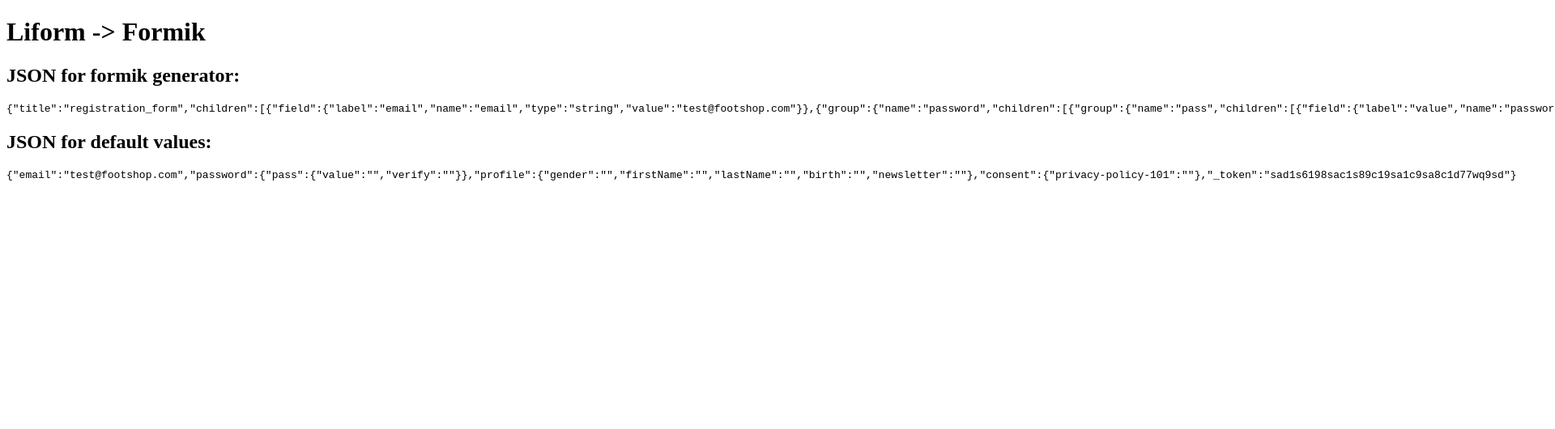
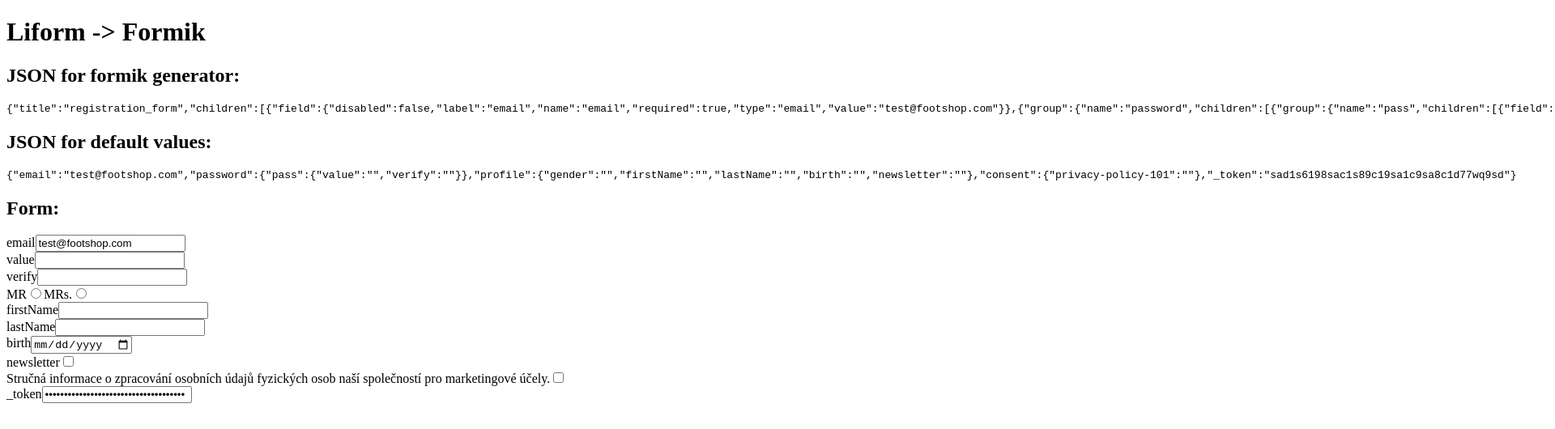
Before and after one commit to Rootre/liform-formik-transformator, a Next.js app: page / in a window 1280 px wide. Shown: the top 530 px of the page at 81% size, 1920 px wide, since content can reach past the window. Built offline with nearby package versions, Linux system fonts and the light colour scheme.

Commit message:
working mini-generator

```diff
--- /dev/null
+++ b/components/FormikChild/index.jsx
@@ -0,0 +1,18 @@
+import React from 'react';
+
+import FormikGroup from 'Components/FormikGroup';
+import FormikField from 'Components/FormikField';
+
+function FormikChild({child}) {
+    if (!child.group && !child.field) {
+        console.warn('Failed to render FormikChild component', child);
+
+        return null;
+    }
+
+    return child.group
+        ? <FormikGroup group={child.group}/>
+        : <FormikField field={child.field}/>
+}
+
+export default FormikChild;
--- /dev/null
+++ b/components/FormikField/index.jsx
@@ -0,0 +1,16 @@
+import React from 'react';
+import {ErrorMessage, Field} from 'formik';
+
+import FormikRadio from 'Components/FormikRadio';
+
+function FormikField({field: {disabled, label, name, radio_titles, radio_values, required, type}}) {
+    return type === 'radio' ? <FormikRadio name={name} labels={radio_titles} values={radio_values}/> : (
+        <div>
+            {label && <label htmlFor={name}>{label}</label>}
+            <Field id={name} name={name} type={type} required={required} disabled={disabled}/>
+            <ErrorMessage name={name}/>
+        </div>
+    );
+}
+
+export default FormikField;
--- /dev/null
+++ b/components/FormikGenerator/index.jsx
@@ -0,0 +1,21 @@
+import React from 'react';
+import {Formik, Form} from 'formik';
+import FormikChild from "../FormikChild";
+
+function FormikGenerator({defaultValues, structure}) {
+
+    return (
+        <Formik initialValues={defaultValues}>
+            {props => {
+                console.log(props);
+                return (
+                    <Form>
+                        {structure.children.map((child, i) => <FormikChild key={i} child={child}/>)}
+                    </Form>
+                )
+            }}
+        </Formik>
+    )
+}
+
+export default FormikGenerator;
--- /dev/null
+++ b/components/FormikGroup/index.jsx
@@ -0,0 +1,13 @@
+import React from 'react';
+import FormikChild from "../FormikChild";
+
+function FormikGroup({group: {children}}) {
+
+    return (
+        <div>
+            {children.map((child, i) => <FormikChild key={i} child={child}/>)}
+        </div>
+    )
+}
+
+export default FormikGroup;
--- /dev/null
+++ b/components/FormikRadio/index.jsx
@@ -0,0 +1,17 @@
+import React from 'react';
+import {Field} from 'formik';
+
+function FormikRadio({name, labels, values}) {
+    return (
+        <div>
+            {values.map((value, i) => (
+                <span key={i}>
+                    {labels[i] && <label htmlFor={`${name}.${value}`}>{labels[i]}</label>}
+                    <Field id={`${name}.${value}`} name={name} type={'radio'}/>
+                </span>
+            ))}
+        </div>
+    )
+}
+
+export default FormikRadio;
--- a/pages/index.js
+++ b/pages/index.js
@@ -1,4 +1,6 @@
 import Head from 'next/head';
+
+import FormikGenerator from 'Components/FormikGenerator';
 
 import liformSchema from 'Consts/liform_schema.json';
 import Liform2Formik from 'Prototypes/Liform2Formik';
@@ -6,10 +8,9 @@ import Liform2Formik from 'Prototypes/Liform2Formik';
 function Index() {
 
     const transformator = new Liform2Formik(liformSchema);
+
     const structure = transformator.generateStructure();
     const defaultValues = transformator.generateDefaultValues();
-
-    console.log(defaultValues);
 
     return (
         <div>
@@ -22,6 +23,8 @@ function Index() {
             <pre>{JSON.stringify(structure)}</pre>
             <h2>JSON for default values:</h2>
             <pre>{JSON.stringify(defaultValues)}</pre>
+            <h2>Form:</h2>
+            <FormikGenerator structure={structure} defaultValues={defaultValues}/>
         </div>
     )
 }
--- a/prototypes/Liform2Formik.js
+++ b/prototypes/Liform2Formik.js
@@ -30,14 +30,25 @@
 /**
  * Form field
  * @typedef {object} Field
+ * @property {boolean} disabled
  * @property {string} label
  * @property {string} name
+ * @property {string[]} radio_titles
+ * @property {string[]} radio_values
+ * @property {boolean} required
  * @property {string} type
  * @property {string|boolean} value
  */
 
 
 let liformSchema;
+
+const mapWidgetsToFormTypes = {
+    email: 'email',
+    'choice-expanded': 'radio',
+    password: 'password',
+    date: 'date',
+};
 
 function Liform2Formik(schema) {
     liformSchema = schema;
@@ -103,9 +114,13 @@ function generateValidationSchema() {
  */
 function _generateField(field, name, levels) {
     return {
+        disabled: field.disabled,
+        radio_titles: field.enum_titles,
+        radio_values: field.enum,
         label: field.title,
         name: levels.length > 0 ? `${levels.join('.')}.${name}` : name,
-        type: field.type,
+        required: field.required,
+        type: _getFormType(field),
         value: field.defaultValue,
     }
 }
@@ -159,6 +174,19 @@ function _generateChild(slug, name, levels) {
 }
 
 /**
+ * @param {object} field
+ * @return {string}
+ * @private
+ */
+function _getFormType(field) {
+    if (!field.widget && field.type === 'boolean') {
+        return 'checkbox';
+    }
+
+    return mapWidgetsToFormTypes[field.widget] || field.widget;
+}
+
+/**
  * Checks if current slug has nested fields or not
  * @param {Slug} slug
  * @return {boolean}
```
